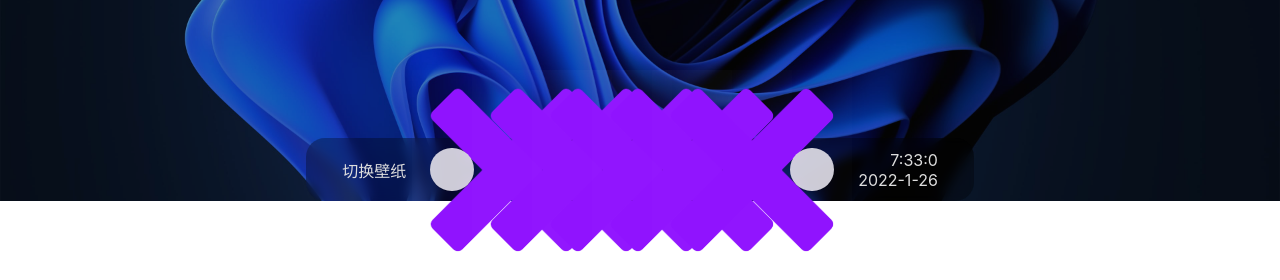
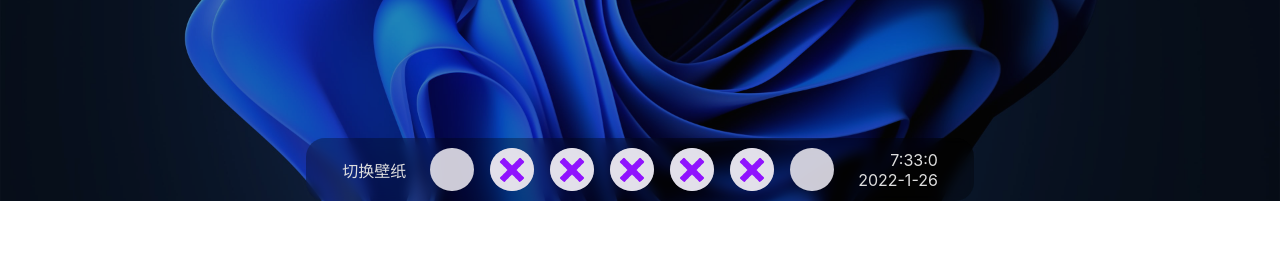
Before and after one commit to CrazyBoyM/birdNav, a React (Vite) app: page / in a window 1280 px wide. Shown: the part 599-879 px from the top of the page. After the commit the page ends 803 px from the top, so only its background shows below. Built offline with nearby package versions, Linux system fonts and the light colour scheme; some icons are missing.

Commit message:
fix：底部Dock栏图标网络加载错误时的图标过大。

```diff
--- a/src/component/Dock/AppList/index/index.css
+++ b/src/component/Dock/AppList/index/index.css
@@ -37,6 +37,7 @@
   height: 30px;
   background: rgb(228, 226, 236, 0.9);
   border-radius: 50%;
+  -webkit-backdrop-filter: blur(6px);
   backdrop-filter: blur(6px);
 }
 .AppList-app-name {
--- a/src/component/Dock/AppList/index/index.tsx
+++ b/src/component/Dock/AppList/index/index.tsx
@@ -147,7 +147,15 @@ const AppList = () => {
               <LoImage
                 src={appData.logo}
                 alt={appData.name}
-                feedback={<img src={errorImg} alt={appData.name} />}
+                feedback={
+                  <div className="AppList-app-logo-container">
+                    <img
+                      className="AppList-app-logo"
+                      src={errorImg}
+                      alt={appData.name}
+                    />
+                  </div>
+                }
               />
             </div>
           ))}
```
